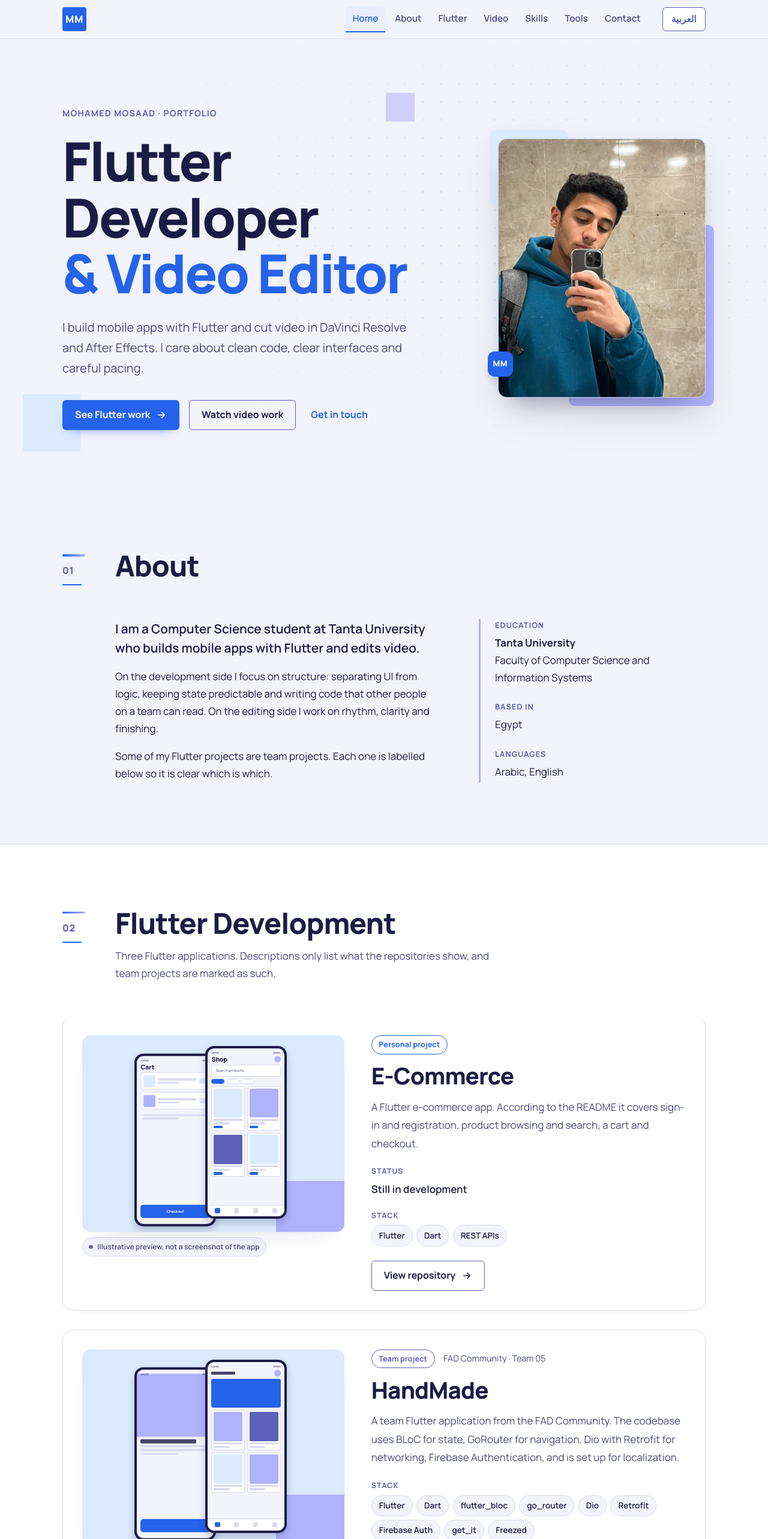
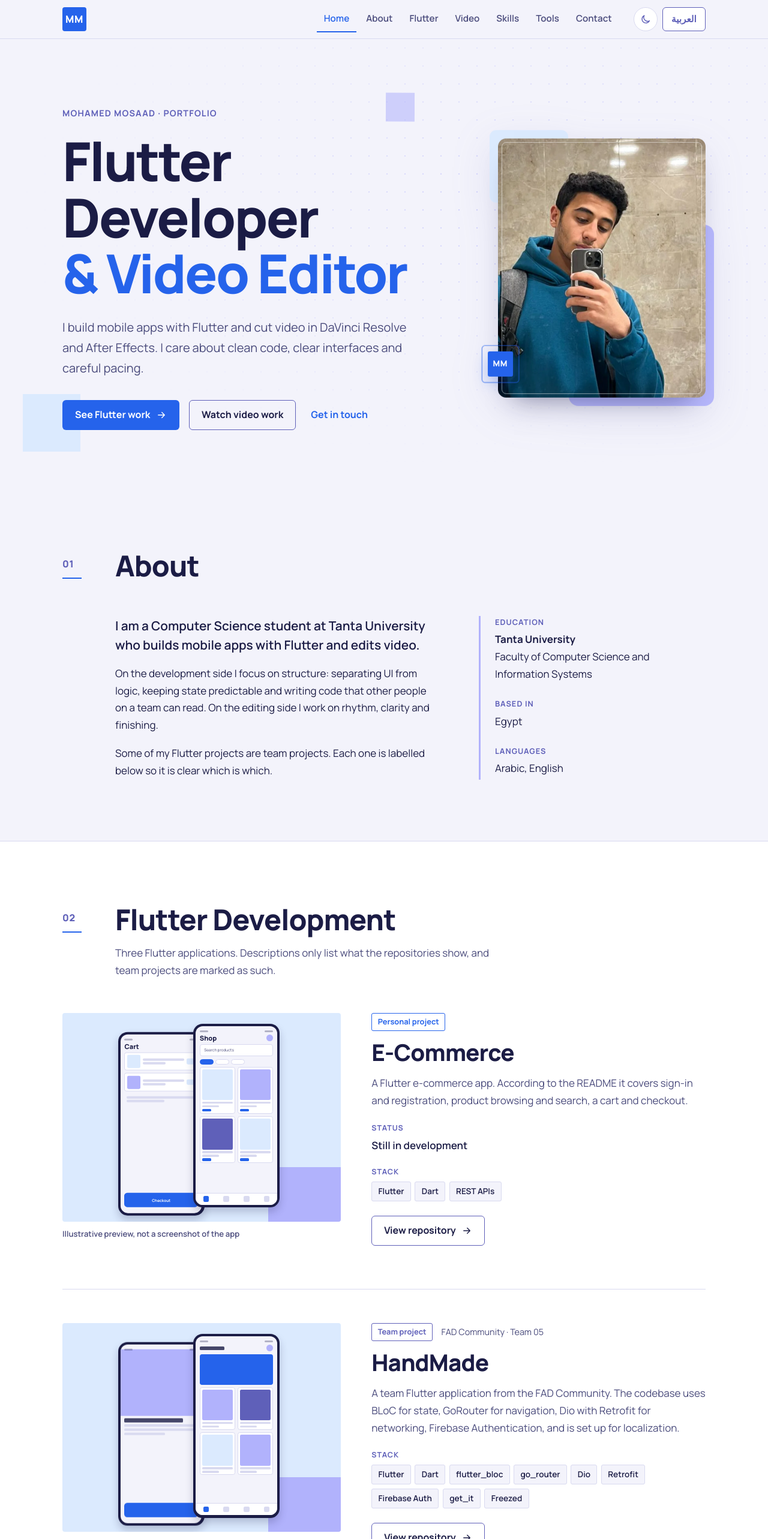
Before and after one commit to mm1665390-beep/mohamed-mosaad-portfolio, a React (Vite) app: page / in a window 1280 px wide. Shown: the top 2566 px of the page at 60% size. Built offline with nearby package versions, Linux system fonts and the light colour scheme.

Commit message:
Add portrait, animations, app previews

```diff
--- a/src/components/Header.tsx
+++ b/src/components/Header.tsx
@@ -68,6 +68,15 @@ function useScrollState(barRef: React.RefObject<HTMLSpanElement | null>) {
 export function Header() {
   const { t } = useLanguage();
   const [open, setOpen] = useState(false);
+  const [theme, setTheme] = useState<'light' | 'dark'>(() => {
+    try { return window.localStorage.getItem('mm-portfolio-theme') === 'dark' ? 'dark' : 'light'; }
+    catch { return 'light'; }
+  });
+
+  useEffect(() => {
+    document.documentElement.dataset.theme = theme;
+    try { window.localStorage.setItem('mm-portfolio-theme', theme); } catch { /* storage may be unavailable */ }
+  }, [theme]);
   const active = useActiveSection();
   const barRef = useRef<HTMLSpanElement>(null);
   const scrolled = useScrollState(barRef);
@@ -108,6 +117,19 @@ export function Header() {
         </nav>
 
         <div className="header-actions">
+          <button
+            type="button"
+            className="theme-switch"
+            onClick={() => setTheme((current) => current === 'light' ? 'dark' : 'light')}
+            aria-label={theme === 'light' ? 'Switch to dark theme' : 'Switch to light theme'}
+            title={theme === 'light' ? 'Dark theme' : 'Light theme'}
+          >
+            {theme === 'light' ? (
+              <svg viewBox="0 0 24 24" aria-hidden="true"><path d="M20.2 15.1A8.3 8.3 0 0 1 8.9 3.8 8.5 8.5 0 1 0 20.2 15.1Z" /></svg>
+            ) : (
+              <svg viewBox="0 0 24 24" aria-hidden="true"><circle cx="12" cy="12" r="3.8"/><path d="M12 2v2m0 16v2M4.93 4.93l1.42 1.42m11.3 11.3 1.42 1.42M2 12h2m16 0h2M4.93 19.07l1.42-1.42m11.3-11.3 1.42-1.42"/></svg>
+            )}
+          </button>
           <LanguageSwitcher />
           <button
             type="button"
--- a/src/sections/Skills.tsx
+++ b/src/sections/Skills.tsx
@@ -17,11 +17,16 @@ export function Skills() {
         />
         <div className="skill-groups">
           {skillGroups.map((g, i) => (
-            <Reveal key={g.id} className="skill-group" delay={i * 40}>
+            <Reveal key={g.id} className="skill-group" delay={i * 90}>
+              <div className="skill-card-top">
+                <span className="skill-card-index">{String(i + 1).padStart(2, '0')}</span>
+                <span className="skill-card-mark" aria-hidden="true"><span /></span>
+              </div>
               <h3>{t.skills.groups[g.id]}</h3>
               <ul className="skill-list">
                 {g.items.map((item, k) => (
                   <li key={item} dir="ltr" style={cssVars({ '--k': k })}>
+                    <span className="skill-dot" aria-hidden="true" />
                     {item}
                   </li>
                 ))}
--- a/src/styles.css
+++ b/src/styles.css
@@ -1783,226 +1783,113 @@ a.video-start {
 }
 
 /* ==========================================================================
-   Portfolio polish pass — preserve the original blue / lilac brand palette
+   2026 polish: theme switch, richer portrait motion, and a real skills system
+   Original blue / lilac palette is retained in both themes.
    ========================================================================== */
-:root {
-  --radius-card: 1.1rem;
-  --shadow-soft: 0 1rem 2.8rem -2rem rgba(27, 28, 69, 0.28);
-  --shadow-lift: 0 1.4rem 3.2rem -1.7rem rgba(27, 28, 69, 0.42);
-}
-
-/* More deliberate, premium rhythm without changing the existing brand */
-.section {
+.theme-switch {
+  display: inline-grid;
+  place-items: center;
+  width: 2.5rem;
+  height: 2.5rem;
+  flex: 0 0 auto;
+  border: 1.5px solid var(--line);
+  border-radius: 999px;
+  color: var(--indigo);
+  background: var(--white);
+  cursor: pointer;
+  transition: color .25s var(--ease), background .25s var(--ease), border-color .25s var(--ease), transform .25s var(--ease);
+}
+.theme-switch:hover { transform: translateY(-2px) rotate(-8deg); border-color: var(--blue); color: var(--blue); }
+.theme-switch svg { width: 1.15rem; height: 1.15rem; fill: none; stroke: currentColor; stroke-width: 1.8; stroke-linecap: round; stroke-linejoin: round; }
+
+:root[data-theme='dark'] {
+  color-scheme: dark;
+  --paper: #111329;
+  --white: #191b38;
+  --ink: #f3f3fb;
+  --ink-soft: #c3c5e8;
+  --line: #34365f;
+  --blue-soft: #252a58;
+  --lilac: #b1b2fc;
+  --indigo: #b1b2fc;
+}
+:root[data-theme='dark'] body { background: var(--paper); color: var(--ink); }
+:root[data-theme='dark'] .site-header { background: rgba(17, 19, 41, .88); backdrop-filter: blur(18px); border-color: var(--line); }
+:root[data-theme='dark'] .nav a { color: #c3c5e8; }
+:root[data-theme='dark'] .nav a:hover,
+:root[data-theme='dark'] .nav a[aria-current='true'] { color: #fff; }
+:root[data-theme='dark'] .theme-switch { background: #202246; border-color: #454878; color: #f3f3fb; }
+:root[data-theme='dark'] .lang-switch { background: #202246; color: #d9dafe; border-color: #7778cb; }
+:root[data-theme='dark'] .lang-switch:hover { background: var(--indigo); color: #111329; }
+:root[data-theme='dark'] .section-tint { background: #171934; border-color: var(--line); }
+:root[data-theme='dark'] .button-secondary { color: var(--ink); border-color: var(--lilac); }
+:root[data-theme='dark'] .button-secondary:hover { background: #252a58; }
+:root[data-theme='dark'] .skill-group { background: linear-gradient(145deg, #1c1f43, #171934); border-color: #363961; box-shadow: 0 16px 45px rgba(0,0,0,.16); }
+:root[data-theme='dark'] .skill-list li { background: #25284e; border-color: #3a3e70; color: #f3f3fb; }
+:root[data-theme='dark'] .skill-list li:hover { background: #303565; border-color: var(--lilac); }
+:root[data-theme='dark'] .hero-photo img { box-shadow: 0 25px 60px rgba(0,0,0,.45); }
+:root[data-theme='dark'] .footer-links a { color: #c3c5e8; }
+:root[data-theme='dark'] .nav.is-open { background: #111329; }
+
+/* Portrait gets a controlled orbital ring and soft brand glow, not a new layout. */
+.hero-photo { isolation: isolate; filter: drop-shadow(0 1.2rem 2rem rgba(95, 96, 185, .12)); }
+.hero-photo::before { border-radius: 1rem; opacity: .9; }
+.hero-photo::after { border-radius: .7rem; }
+.hero-photo img { position: relative; z-index: 1; border-radius: .85rem; outline: 1px solid rgba(255,255,255,.5); outline-offset: -7px; }
+.hero-photo:focus-within,
+.hero-photo:hover { filter: drop-shadow(0 1.5rem 2.5rem rgba(37, 99, 235, .25)); }
+.hero-photo::marker { display: none; }
+@keyframes portrait-orbit { from { transform: rotate(0deg); } to { transform: rotate(360deg); } }
+.hero-photo-tag { z-index: 3; box-shadow: 0 10px 24px rgba(37,99,235,.3); }
+.hero-photo-tag::after { content: ''; position: absolute; inset: -7px; border: 1px solid var(--blue); border-radius: 5px; opacity: .55; animation: tag-pulse 2.8s ease-in-out infinite; }
+@keyframes tag-pulse { 0%,100% { transform: scale(.94); opacity: .3; } 50% { transform: scale(1.12); opacity: .75; } }
+.hero-photo { animation: portrait-float 6s ease-in-out 1.2s infinite; }
+@keyframes portrait-float { 0%,100% { translate: 0 0; } 50% { translate: 0 -8px; } }
+
+/* Skill section: grouped capability cards with clear hierarchy and animated chips. */
+.skill-groups { grid-template-columns: repeat( auto-fit, minmax(min(100%, 17rem), 1fr)); gap: 1.1rem; }
+.skill-group {
   position: relative;
-  scroll-margin-top: calc(var(--header-h) + 1rem);
-}
-.section-header {
-  align-items: start;
-}
-.section-index {
-  position: relative;
-  padding-block-start: 0.55rem;
-  width: fit-content;
-}
-.section-index::before {
-  content: '';
-  display: block;
-  width: 2.35rem;
-  height: 0.22rem;
-  margin-block-end: 0.65rem;
-  border-radius: 99px;
-  background: linear-gradient(90deg, var(--blue), var(--lilac));
-}
-
-/* Portrait: a cleaner framed composition with a gentle hover response */
-.hero-photo {
-  border-radius: 0.9rem;
-  filter: drop-shadow(0 1.4rem 1.8rem rgba(27, 28, 69, 0.08));
-  transition: filter 0.35s var(--ease), transform 0.45s var(--ease);
-}
-.hero-photo img {
-  border: 1px solid rgba(95, 96, 185, 0.16);
-  border-radius: 0.9rem;
-  object-position: center 22%;
-}
-.hero-photo:hover {
-  transform: translateY(-5px) rotate(0.3deg);
-  filter: drop-shadow(0 1.8rem 2rem rgba(27, 28, 69, 0.16));
-}
-.hero-photo::before,
-.hero-photo::after {
-  border-radius: 0.65rem;
-}
-.hero-photo-tag {
-  border-radius: 0.7rem;
-  box-shadow: 0 0.7rem 1.3rem -0.7rem rgba(27, 28, 69, 0.55);
-}
-
-/* Stronger project presentation: individual elevated panels, same palette */
-.projects {
-  gap: clamp(1.25rem, 2.5vw, 2rem);
-}
-.project {
-  position: relative;
-  padding: clamp(1rem, 2.5vw, 2rem);
+  overflow: hidden;
+  padding: clamp(1.15rem, 2.5vw, 1.65rem);
   border: 1px solid var(--line);
-  border-radius: var(--radius-card);
-  background: var(--white);
-  box-shadow: 0 0.3rem 1.3rem -1rem rgba(27, 28, 69, 0.2);
-  gap: clamp(1.5rem, 3.5vw, 3rem);
-  transition: border-color 0.3s var(--ease), box-shadow 0.35s var(--ease), transform 0.35s var(--ease);
-}
-.project:first-child {
-  padding-block-start: clamp(1rem, 2.5vw, 2rem);
-}
-.project:hover {
-  border-color: rgba(95, 96, 185, 0.55);
-  box-shadow: var(--shadow-lift);
-  transform: translateY(-3px);
-}
-.project-visual {
-  min-width: 0;
-  border-radius: 0.85rem;
-}
-.project-visual > img {
-  border-radius: 0.85rem;
-  box-shadow: var(--shadow-soft);
-  transition: transform 0.6s var(--ease), box-shadow 0.4s var(--ease);
-}
-.project:hover .project-visual > img {
-  transform: scale(1.015);
-  box-shadow: var(--shadow-lift);
-}
-.mock {
-  border-radius: 0.85rem;
-  box-shadow: var(--shadow-soft);
-}
-.mock-label {
-  display: inline-flex;
-  align-items: center;
-  gap: 0.45rem;
-  width: fit-content;
-  padding: 0.28rem 0.65rem;
-  border: 1px solid var(--line);
-  border-radius: 999px;
-  background: var(--paper);
-  font-size: 0.75rem;
-}
-.mock-label::before {
-  content: '';
-  width: 0.42rem;
-  height: 0.42rem;
-  border-radius: 50%;
-  background: var(--indigo);
-}
-.project-title {
-  text-wrap: balance;
-}
-.project-desc {
-  max-width: 42rem;
-  line-height: 1.8;
-}
-.badge {
-  border-radius: 999px;
-  padding: 0.24rem 0.72rem;
-}
-.chips li,
-.skill-list li {
-  border-radius: 999px;
-  padding: 0.32rem 0.75rem;
-}
-
-/* More tactile buttons and navigation */
-.button {
-  transition: transform 0.22s var(--ease), box-shadow 0.25s var(--ease), background 0.25s var(--ease), color 0.25s var(--ease), border-color 0.25s var(--ease);
-}
-.button-primary {
-  box-shadow: 0 0.55rem 1.2rem -0.8rem rgba(37, 99, 235, 0.85);
-}
-.button-primary:hover {
-  box-shadow: 0 0.8rem 1.45rem -0.75rem rgba(37, 99, 235, 0.8);
-}
-.nav a {
-  border-radius: 0.55rem 0.55rem 0 0;
-}
-.nav a[aria-current='true'] {
-  background: rgba(219, 234, 254, 0.42);
-}
-
-/* Video gallery cards feel like a curated showreel, not plain embeds */
-.video-grid {
-  gap: clamp(1.1rem, 2.3vw, 1.65rem);
-}
-.video-card {
-  height: 100%;
-  padding: 0.65rem;
-  border: 1px solid rgba(177, 178, 252, 0.25);
   border-radius: 1rem;
-  background: rgba(243, 243, 251, 0.045);
-  transition: border-color 0.3s var(--ease), background 0.3s var(--ease), transform 0.3s var(--ease);
-}
-.video-card:hover {
-  border-color: rgba(177, 178, 252, 0.75);
-  background: rgba(243, 243, 251, 0.075);
-  transform: translateY(-3px);
-}
-.video-frame {
-  border-radius: 0.7rem;
-  outline: 1px solid rgba(177, 178, 252, 0.16);
-  outline-offset: -1px;
-}
-.video-card figcaption {
-  padding: 0.45rem 0.35rem 0.3rem;
-  gap: 0.28rem;
-}
-.video-title {
-  line-height: 1.45;
-}
-.video-original {
-  width: fit-content;
-  margin-block-start: 0.35rem;
-  padding-block-end: 0.12rem;
-  border-block-end: 1px solid rgba(177, 178, 252, 0.5);
-}
-.video-card .video-frame img {
-  transition: transform 0.7s var(--ease), filter 0.35s var(--ease);
-}
-.video-card:hover .video-frame img {
-  transform: scale(1.035);
-  filter: saturate(1.08);
-}
-.video-play {
-  box-shadow: 0 0.5rem 1.6rem rgba(27, 28, 69, 0.28);
-}
-
-/* The animation cadence is staggered across the video gallery as well */
-.video-grid li:nth-child(2) .reveal { transition-delay: 70ms; }
-.video-grid li:nth-child(3) .reveal { transition-delay: 140ms; }
-.video-grid li:nth-child(4) .reveal { transition-delay: 210ms; }
-.video-grid li:nth-child(5) .reveal { transition-delay: 280ms; }
-.video-grid li:nth-child(6) .reveal { transition-delay: 350ms; }
-.video-grid li:nth-child(7) .reveal { transition-delay: 420ms; }
-
-@media (max-width: 54rem) {
-  .project {
-    padding: 1rem;
-    border-radius: 0.9rem;
-  }
-  .hero-photo {
-    border-radius: 0.8rem;
-  }
-  .video-card {
-    padding: 0.5rem;
-  }
-}
-
+  background: linear-gradient(145deg, rgba(255,255,255,.96), rgba(219,234,254,.38));
+  box-shadow: 0 12px 32px rgba(27,28,69,.045);
+  transition: transform .35s var(--ease), border-color .35s var(--ease), box-shadow .35s var(--ease);
+}
+.skill-group::after { content: ''; position: absolute; width: 8rem; height: 8rem; inset-inline-end: -4rem; inset-block-end: -4rem; border-radius: 50%; background: var(--lilac); opacity: .16; transition: transform .5s var(--ease), opacity .5s var(--ease); pointer-events: none; }
+.skill-group:hover { transform: translateY(-5px); border-color: var(--lilac); box-shadow: 0 20px 45px rgba(37,99,235,.11); }
+.skill-group:hover::after { transform: scale(1.5); opacity: .28; }
+.skill-card-top { display: flex; justify-content: space-between; align-items: center; margin-block-end: 1.2rem; }
+.skill-card-index { font-family: var(--font-latin); font-size: .78rem; font-weight: 800; letter-spacing: .12em; color: var(--blue); }
+.skill-card-mark { width: 2.4rem; height: 2.4rem; display: grid; place-items: center; border-radius: .75rem; background: var(--blue-soft); border: 1px solid rgba(95,96,185,.18); }
+.skill-card-mark span { width: .65rem; height: .65rem; border-radius: 50%; background: var(--blue); box-shadow: 0 0 0 5px rgba(37,99,235,.12), 0 0 0 10px rgba(177,178,252,.18); }
+.skill-group h3 { position: relative; z-index: 1; border: 0; padding: 0; margin-block-end: 1rem; font-size: 1rem; letter-spacing: 0; text-transform: none; }
+:root[lang='ar'] .skill-group h3 { font-size: 1.08rem; }
+.skill-list { position: relative; z-index: 1; gap: .55rem; }
+.skill-list li { display: inline-flex; align-items: center; gap: .45rem; padding: .48rem .68rem; border: 1px solid #e1e4fb; border-radius: .65rem; background: rgba(255,255,255,.82); color: var(--ink); font-size: .84rem; font-weight: 700; line-height: 1.35; }
+.skill-dot { width: .38rem; height: .38rem; flex: 0 0 auto; border-radius: 50%; background: var(--blue); box-shadow: 0 0 0 3px rgba(37,99,235,.1); }
+.skill-group.is-in .skill-list li { animation: skill-chip-in .5s var(--ease) both; animation-delay: calc(var(--k, 0) * 65ms + 100ms); }
+@keyframes skill-chip-in { from { opacity: 0; transform: translateY(9px) scale(.97); } to { opacity: 1; transform: translateY(0) scale(1); } }
+
+/* Keep the theme change smooth without changing the original brand palette. */
+body, .site-header, .section-tint, .skill-group, .skill-list li, .theme-switch, .lang-switch, .nav a, .button-secondary, .footer-links a { transition-property: background-color, color, border-color, box-shadow, transform; transition-duration: .28s; transition-timing-function: var(--ease); }
 @media (prefers-reduced-motion: reduce) {
-  .project,
-  .hero-photo,
-  .project-visual > img,
-  .video-card,
-  .video-card .video-frame img {
-    transform: none !important;
-    transition: none !important;
-  }
-}
+  .hero-photo, .hero-photo-tag::after, .skill-group.is-in .skill-list li { animation: none !important; }
+  .skill-group:hover { transform: none; }
+}
+:root[data-theme='dark'] .section-dark { background: #0d0f24; color: #f3f3fb; }
+:root[data-theme='dark'] .section-dark .section-title { color: #f3f3fb; }
+:root[data-theme='dark'] .section-dark .video-card { background: #171934; border-color: #34365f; }
+:root[data-theme='dark'] .section-dark .video-card h3 { color: #f3f3fb; }
+:root[data-theme='dark'] .section-dark .video-desc { color: #c3c5e8; }
+:root[data-theme='dark'] .section-dark .video-empty { border-color: #34365f; background: #171934; }
+:root[data-theme='dark'] .section-dark .video-empty h3 { color: #f3f3fb; }
+:root[data-theme='dark'] .project { border-color: #34365f; }
+:root[data-theme='dark'] .project-body { background: #191b38; }
+:root[data-theme='dark'] .project-title { color: #f3f3fb; }
+:root[data-theme='dark'] .project-desc { color: #c3c5e8; }
+:root[data-theme='dark'] .tool-list li { border-color: #34365f; }
+:root[data-theme='dark'] .contact-row { border-color: rgba(243,243,251,.2); }
+:root[data-theme='dark'] .site-footer { background: #0d0f24; color: #c3c5e8; }
```
